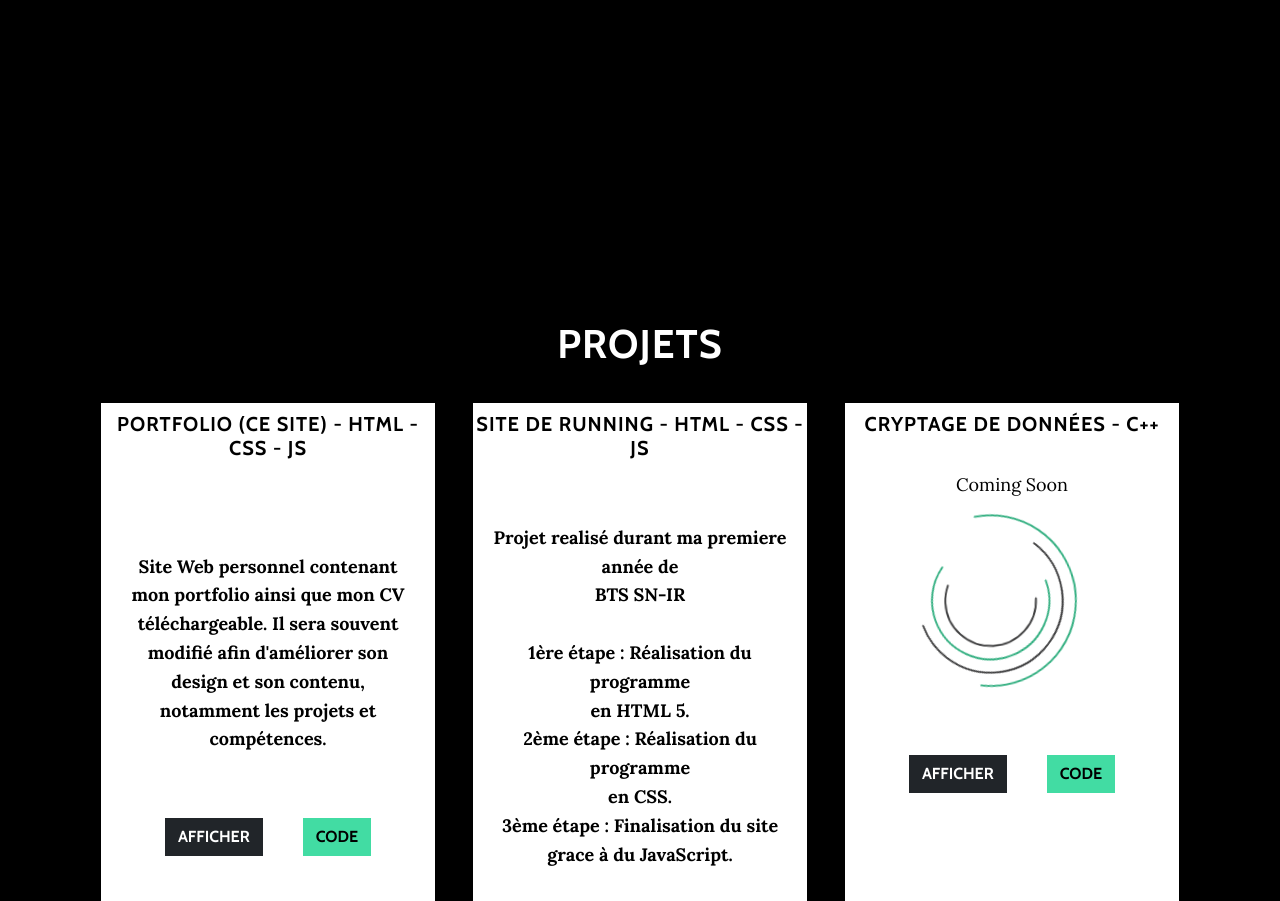
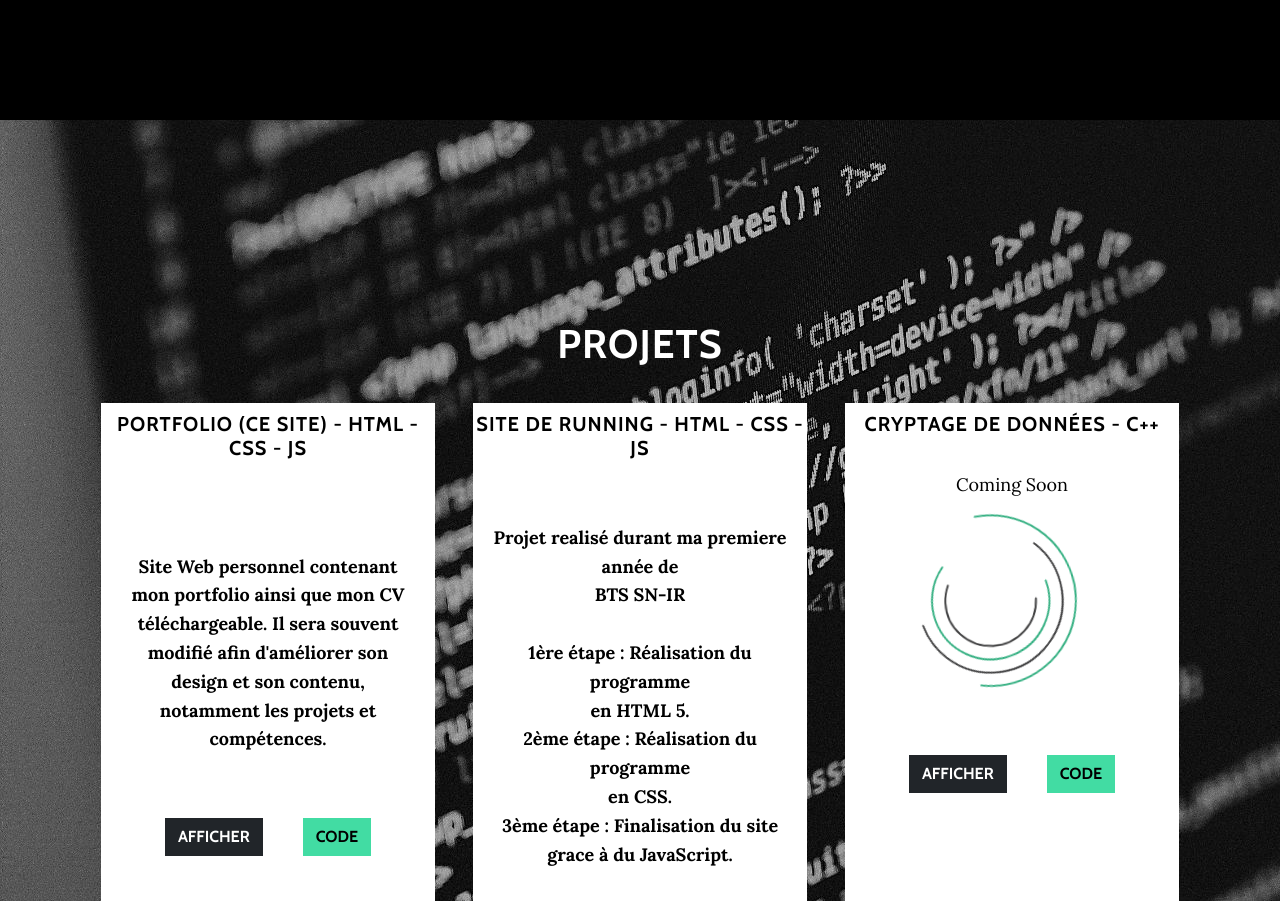
Before and after one commit to kerioz16/Portfolio, a plain HTML site: page index.html in a window 1280 px wide. Shown: the part 1460-2361 px from the top of the page. Drawn offline with nearby package versions, Linux system fonts and the light colour scheme.

Commit message:
background projet

```diff
--- a/assets/css/style.css
+++ b/assets/css/style.css
@@ -7,7 +7,7 @@
 .projets-section {
   color: #fff;
   background-color: #000;
-  background-image: url('assets/img/2.jpg');
+
   background-size: cover;
 }
 
--- a/index.html
+++ b/index.html
@@ -53,7 +53,7 @@
         </div>
         <section></section>
     </section>
-    <section class="text-center projets-section content-section" id="projets">
+    <section class="text-center projets-section content-section" id="projets" style="background: url(assets/img/2.jpg);">
         <div class="container">
             <div class="col-lg-8 mx-auto">
                 <h1>Projets</h1>
```
